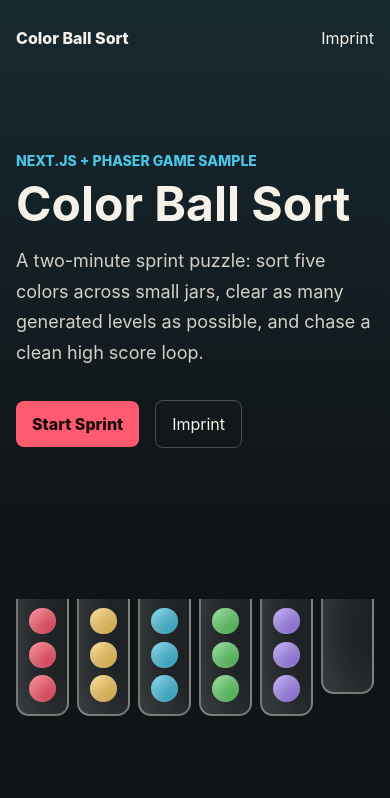
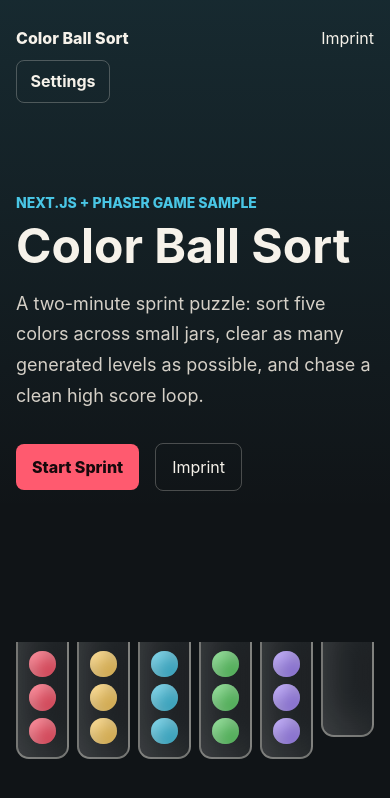
Before and after one commit to CWarth93/color-ball-sort, a Next.js app: page / in a window 390 px wide. Shown: the top 798 px of the page. Built offline with nearby package versions, Linux system fonts and the light colour scheme.

Commit message:
Persist player settings

```diff
--- a/pages/index.tsx
+++ b/pages/index.tsx
@@ -38,7 +38,15 @@
 	const [showLevelComplete, setShowLevelComplete] = useState(false);
 	const [playerName, setPlayerName] = useState('');
 	const [leaderboardStatus, setLeaderboardStatus] = useState<'idle' | 'saving' | 'saved' | 'error'>('idle');
+	const [settingsOpen, setSettingsOpen] = useState(false);
+	const [soundEnabled, setSoundEnabled] = useState(true);
+	const [motionEnabled, setMotionEnabled] = useState(true);
 	const isFinished = hasStarted && secondsLeft === 0;
+
+	useEffect(() => {
+		setSoundEnabled(window.localStorage.getItem('sound-enabled') !== 'false');
+		setMotionEnabled(window.localStorage.getItem('motion-enabled') !== 'false');
+	}, []);
 
 	useEffect(() => {
 		if (!hasStarted) {
@@ -90,6 +98,22 @@
 		setSelectedJar(null);
 	};
 
+	const toggleSound = () => {
+		setSoundEnabled((currentValue) => {
+			const nextValue = !currentValue;
+			window.localStorage.setItem('sound-enabled', String(nextValue));
+			return nextValue;
+		});
+	};
+
+	const toggleMotion = () => {
+		setMotionEnabled((currentValue) => {
+			const nextValue = !currentValue;
+			window.localStorage.setItem('motion-enabled', String(nextValue));
+			return nextValue;
+		});
+	};
+
 	const submitLeaderboardScore = async () => {
 		setLeaderboardStatus('saving');
 		try {
@@ -123,6 +147,21 @@
 				<meta name="description" content="A fast two-minute color ball sorting game built with Next.js, TypeScript, React, and Phaser." />
 			</Head>
 			<PageShell>
+				<div className="settingsBar">
+					<button className="secondaryButton" data-testid="settings" type="button" onClick={() => setSettingsOpen((currentValue) => !currentValue)}>
+						Settings
+					</button>
+					{settingsOpen && (
+						<div className="settingsPanel" aria-label="Settings">
+							<button data-testid="sound-toggle" type="button" aria-pressed={soundEnabled} onClick={toggleSound}>
+								Sound {soundEnabled ? 'On' : 'Off'}
+							</button>
+							<button data-testid="motion-toggle" type="button" aria-pressed={motionEnabled} onClick={toggleMotion}>
+								Motion {motionEnabled ? 'On' : 'Off'}
+							</button>
+						</div>
+					)}
+				</div>
 				{isFinished ? (
 					<main className="resultsScreen" data-testid="results">
 						<p className="eyebrow">Sprint complete</p>
--- a/styles/globals.css
+++ b/styles/globals.css
@@ -117,6 +117,42 @@
 .secondaryLink {
 	border: 1px solid rgba(246, 242, 234, 0.25);
 	color: #f6f2ea;
+}
+
+.secondaryButton {
+	border: 1px solid rgba(246, 242, 234, 0.25);
+	border-radius: 8px;
+	padding: 0.65rem 0.85rem;
+	background: transparent;
+	color: #f6f2ea;
+	font-weight: 700;
+	cursor: pointer;
+}
+
+.settingsBar {
+	display: flex;
+	justify-content: flex-end;
+	gap: 0.75rem;
+	max-width: 1120px;
+	margin: 0 auto;
+}
+
+.settingsPanel {
+	display: flex;
+	gap: 0.5rem;
+}
+
+.settingsPanel button {
+	border: 1px solid rgba(246, 242, 234, 0.2);
+	border-radius: 8px;
+	padding: 0.65rem 0.85rem;
+	background: rgba(255, 255, 255, 0.06);
+	color: #f6f2ea;
+	cursor: pointer;
+}
+
+.settingsPanel button[aria-pressed='false'] {
+	color: #9fa9ad;
 }
 
 .jarPreview {
@@ -334,6 +370,12 @@
 		padding: 2rem 0;
 	}
 
+	.settingsBar,
+	.settingsPanel {
+		flex-wrap: wrap;
+		justify-content: flex-start;
+	}
+
 	.jarPreview {
 		grid-template-columns: repeat(6, minmax(2.5rem, 1fr));
 		gap: 0.5rem;
```
